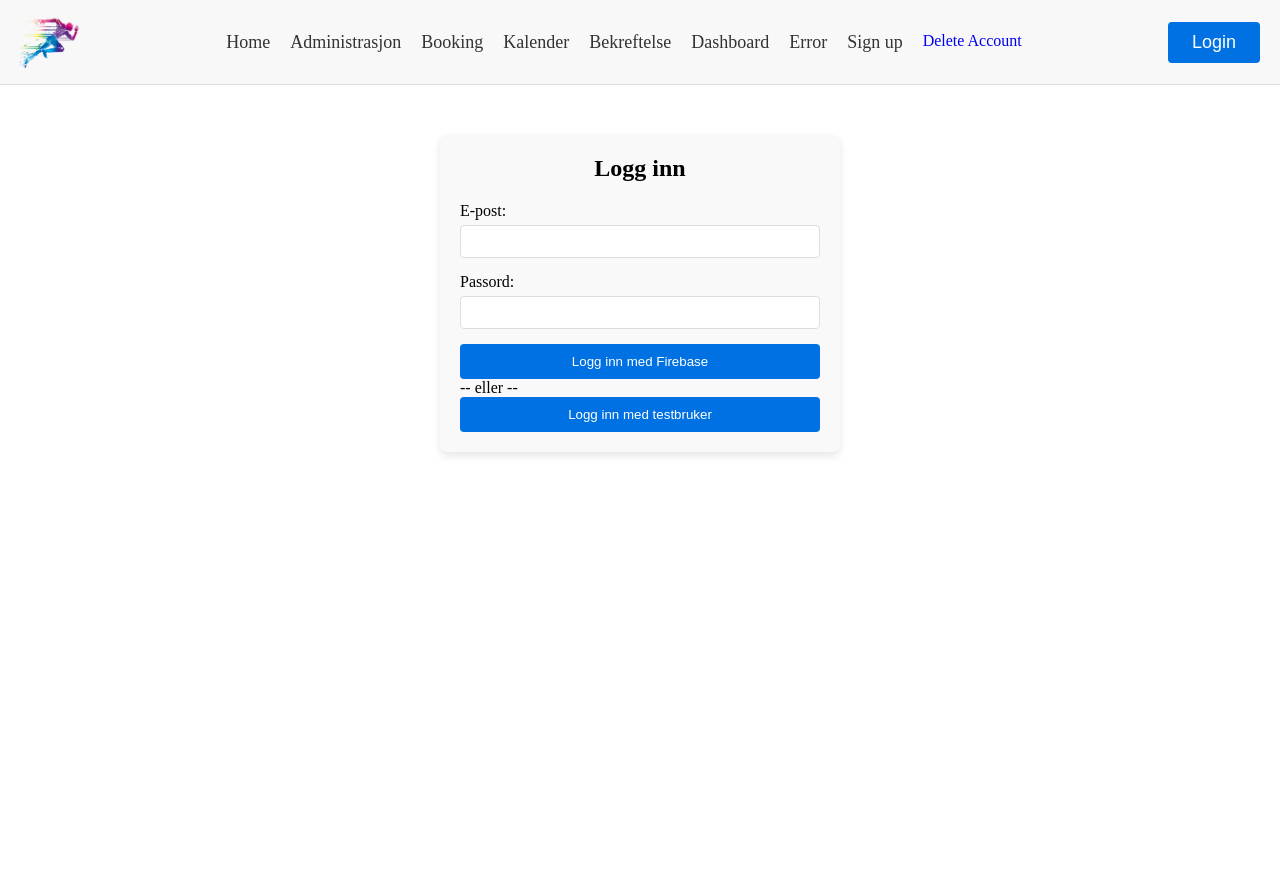
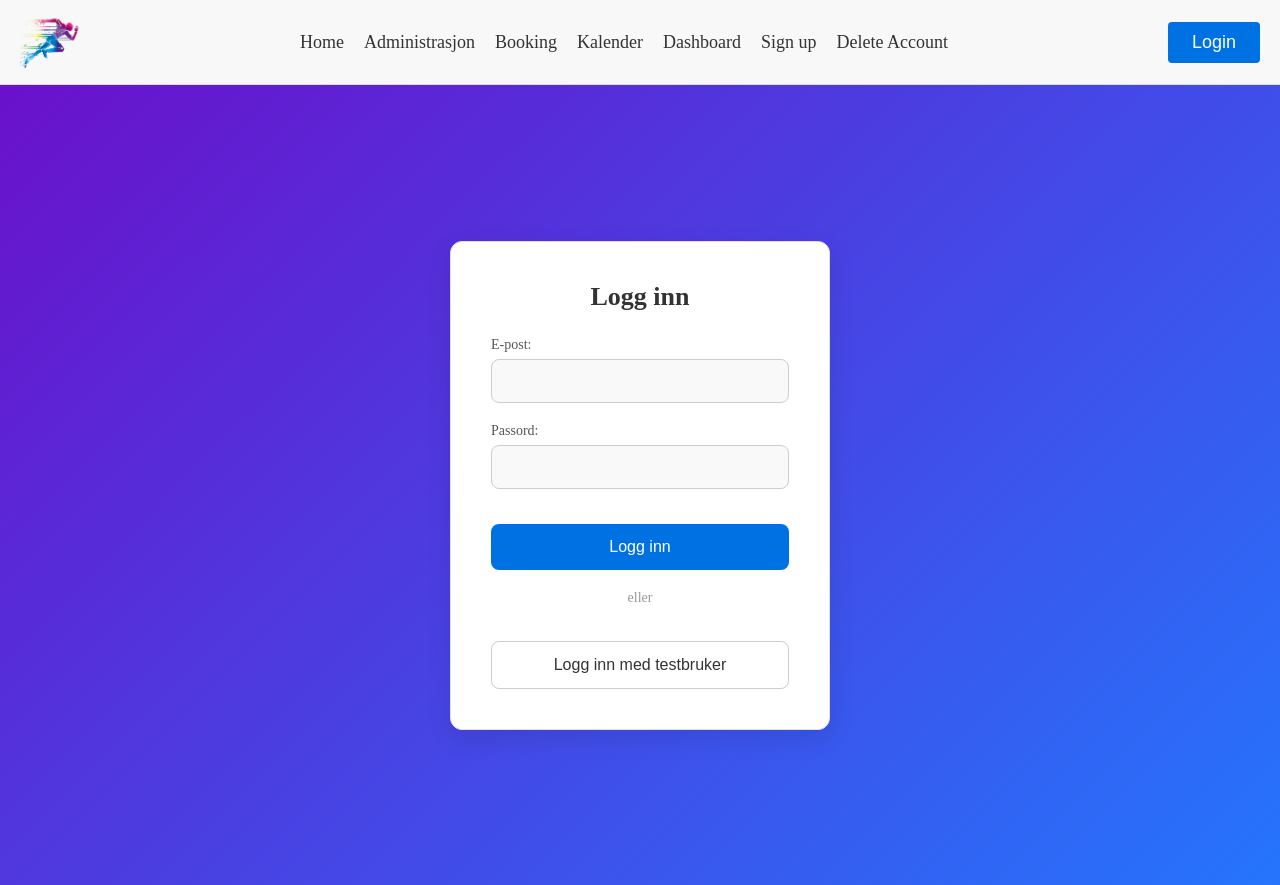
Before and after one commit to Ole994/bookingapp, a React (Vite) app: page /login in a window 1280 px wide. Before the commit the page ends 800 px from the top, so only its background shows below. Built offline with nearby package versions, Linux system fonts and the light colour scheme.

Commit message:
css added

```diff
--- a/src/component/login/Login.jsx
+++ b/src/component/login/Login.jsx
@@ -4,7 +4,7 @@ import { AuthContext } from '../../context/AuthContext';
 import { useNavigate } from 'react-router-dom';
 import { auth } from '../../firebaseConfig';
 import { signInWithEmailAndPassword } from 'firebase/auth';
-import './login.css';
+import '../login/Login.css';
 
 const Login = () => {
   const { login } = useContext(AuthContext);
@@ -16,27 +16,22 @@ const Login = () => {
 
   const handleSubmit = (e) => {
     e.preventDefault();
-    const userData = { email, name: 'Test User' }; // Testdata for bruker
+    const userData = { email, name: 'Test User' };
     login(userData);
-    navigate('/'); // Send brukeren til hovedsiden etter innlogging
+    navigate('/');
   };
 
-  // Ny funksjon som håndterer Firebase-innlogging
   const handleFirebaseLogin = async (e) => {
     e.preventDefault();
     setError(null);
     setSuccess(null);
 
     try {
-      // Firebase Authentication
       const userCredential = await signInWithEmailAndPassword(auth, email, password);
       const user = userCredential.user;
-
-      // Kall på `login` fra AuthContext med ekte brukerdata
       login({ email: user.email, name: user.displayName || 'Firebase User' });
-
       setSuccess("Innlogging var vellykket!");
-      setTimeout(() => navigate('/'), 2000); // Naviger til hovedsiden etter en kort forsinkelse
+      setTimeout(() => navigate('/'), 2000);
     } catch (err) {
       console.error('Error logging in with Firebase:', err.message);
       setError("Kunne ikke logge inn. Vennligst sjekk e-post og passord og prøv igjen.");
@@ -44,41 +39,43 @@ const Login = () => {
   };
 
   return (
-    <div className="login-container">
-      <h2>Logg inn</h2>
+    <div className="login-wrapper">
+      <div className="login-box">
+        <h2 className="login-title">Logg inn</h2>
 
-      {/* Vis suksess- eller feilmelding */}
-      {error && <p style={{ color: 'red' }}>{error}</p>}
-      {success && <p style={{ color: 'green' }}>{success}</p>}
+        {error && <p className="error-message">{error}</p>}
+        {success && <p className="success-message">{success}</p>}
 
-      <form onSubmit={handleFirebaseLogin}>
-        <div>
-          <label>E-post:</label>
+        <form onSubmit={handleFirebaseLogin} className="login-form">
+          <div className="input-group">
+            <label htmlFor="email">E-post:</label>
             <input
               type="email"
+              id="email"
               value={email}
               onChange={(e) => setEmail(e.target.value)}
               required
             />
           </div>
-        <div>
-          <label>Passord:</label>
+          <div className="input-group">
+            <label htmlFor="password">Passord:</label>
             <input
               type="password"
+              id="password"
               value={password}
               onChange={(e) => setPassword(e.target.value)}
               required
             />
           </div>
-        <button type="submit">Logg inn med Firebase</button>
+          <button type="submit" className="primary-button">Logg inn</button>
         </form>
 
-      <p>-- eller --</p>
+        <div className="separator">eller</div>
 
-      {/* Eksisterende funksjon for testinnlogging */}
-      <form onSubmit={handleSubmit}>
-        <button type="submit">Logg inn med testbruker</button>
+        <form onSubmit={handleSubmit} className="login-form">
+          <button type="submit" className="secondary-button">Logg inn med testbruker</button>
         </form>
+      </div>
     </div>
   );
 };
--- a/src/component/login/login.css
+++ b/src/component/login/login.css
@@ -1,44 +1,109 @@
-/* src/pages/login/login.css */
-.login-container {
-    max-width: 400px;
-    margin: 50px auto;
+/* login.css */
+.login-wrapper {
+  display: flex;
+  justify-content: center;
+  align-items: center;
+  min-height: 100vh;
+  background: linear-gradient(135deg, #6a11cb, #2575fc);
   padding: 20px;
-    background-color: #f9f9f9;
-    border-radius: 8px;
-    box-shadow: 0 4px 8px rgba(0, 0, 0, 0.1);
 }
 
-  .login-container h2 {
-    margin-bottom: 20px;
+.login-box {
+  width: 100%;
+  max-width: 380px;
+  padding: 40px;
+  border-radius: 12px;
+  background-color: #ffffff;
+  border: 1px solid #e0e0e0;
+  box-shadow: 0 8px 24px rgba(0, 0, 0, 0.1);
   text-align: center;
 }
 
-  .login-container form div {
-    margin-bottom: 15px;
+.login-title {
+  font-size: 26px;
+  color: #333333;
+  font-weight: 600;
+  margin-bottom: 25px;
 }
 
-  .login-container label {
-    display: block;
-    margin-bottom: 5px;
+.error-message {
+  color: #e74c3c;
+  margin: 10px 0;
+  font-size: 14px;
 }
 
-  .login-container input {
-    width: 100%;
-    padding: 8px;
-    border: 1px solid #ddd;
-    border-radius: 4px;
+.success-message {
+  color: #2ecc71;
+  margin: 10px 0;
+  font-size: 14px;
 }
 
-  .login-container button {
-    width: 100%;
-    padding: 10px;
-    background-color: #0071e3;
-    color: white;
-    border: none;
-    border-radius: 4px;
-    cursor: pointer;
+.login-form .input-group {
+  margin-bottom: 20px;
+  text-align: left;
 }
 
-  .login-container button:hover {
+.login-form .input-group label {
+  display: block;
+  font-size: 14px;
+  color: #555555;
+  margin-bottom: 6px;
+}
+
+.login-form .input-group input {
+  width: 100%;
+  padding: 12px;
+  border-radius: 8px;
+  border: 1px solid #ccc;
+  font-size: 16px;
+  background-color: #f9f9f9;
+}
+
+.primary-button,
+.secondary-button {
+  width: 100%;
+  padding: 14px;
+  font-size: 16px;
+  border-radius: 8px;
+  cursor: pointer;
+  transition: all 0.3s ease;
+  margin-top: 15px;
+}
+
+.primary-button {
+  background-color: #0071e3;
+  color: #ffffff;
+  border: none;
+}
+
+.primary-button:hover {
   background-color: #005bb5;
 }
+
+.secondary-button {
+  background-color: #ffffff;
+  color: #333333;
+  border: 1px solid #ccc;
+}
+
+.secondary-button:hover {
+  background-color: #f0f0f0;
+}
+
+.separator {
+  font-size: 14px;
+  color: #999999;
+  margin: 20px 0;
+}
+
+@media (max-width: 768px) {
+  .login-box {
+    padding: 30px;
+  }
+
+  .primary-button,
+  .secondary-button {
+    font-size: 15px;
+    padding: 12px;
+  }
+}
--- a/src/component/signup/SignUp.jsx
+++ b/src/component/signup/SignUp.jsx
@@ -3,7 +3,8 @@ import { useState } from 'react';
 import { auth } from '../../firebaseConfig';
 import { createUserWithEmailAndPassword } from 'firebase/auth';
 import { useFormik } from 'formik';
-import { signUpSchema } from '../../assets/validationSchema'; // Pass på at stien er korrekt
+import { signUpSchema } from '../../assets/validationSchema';
+import '../signup/signup.css'; // Importerer den nye CSS-filen
 
 const SignUp = () => {
   const [success, setSuccess] = useState(null);
@@ -13,9 +14,9 @@ const SignUp = () => {
     initialValues: {
       email: '',
       password: '',
-      confirmPassword: '', // Legger til confirmPassword-felt for validering
+      confirmPassword: '',
     },
-    validationSchema: signUpSchema, // Aktiverer Yup-validering
+    validationSchema: signUpSchema,
     onSubmit: async (values) => {
       setError(null);
       setSuccess(null);
@@ -32,14 +33,15 @@ const SignUp = () => {
   });
 
   return (
-    <div>
-      <h2>Sign Up</h2>
+    <div className="signup-page">
+      <div className="signup-box">
+        <h2>Create Account</h2>
 
-      {error && <p style={{ color: 'red' }}>{error}</p>}
-      {success && <p style={{ color: 'green' }}>{success}</p>}
+        {error && <p className="message error">{error}</p>}
+        {success && <p className="message success">{success}</p>}
 
-      <form onSubmit={formik.handleSubmit}>
-        <div>
+        <form onSubmit={formik.handleSubmit} className="signup-form">
+          <div className="input-group">
             <input
               type="email"
               placeholder="Email"
@@ -50,10 +52,11 @@ const SignUp = () => {
               required
             />
             {formik.touched.email && formik.errors.email ? (
-            <div style={{ color: 'red' }}>{formik.errors.email}</div>
+              <div className="input-error">{formik.errors.email}</div>
             ) : null}
           </div>
-        <div>
+
+          <div className="input-group">
             <input
               type="password"
               placeholder="Password"
@@ -64,10 +67,11 @@ const SignUp = () => {
               required
             />
             {formik.touched.password && formik.errors.password ? (
-            <div style={{ color: 'red' }}>{formik.errors.password}</div>
+              <div className="input-error">{formik.errors.password}</div>
             ) : null}
           </div>
-        <div>
+
+          <div className="input-group">
             <input
               type="password"
               placeholder="Confirm Password"
@@ -78,11 +82,13 @@ const SignUp = () => {
               required
             />
             {formik.touched.confirmPassword && formik.errors.confirmPassword ? (
-            <div style={{ color: 'red' }}>{formik.errors.confirmPassword}</div>
+              <div className="input-error">{formik.errors.confirmPassword}</div>
             ) : null}
           </div>
-        <button type="submit">Sign Up</button>
+
+          <button type="submit" className="submit-button">Sign Up</button>
         </form>
+      </div>
     </div>
   );
 };
--- /dev/null
+++ b/src/component/signup/signup.css
@@ -0,0 +1,136 @@
+/* src/component/signup/SignUp.css */
+
+/* Generell stil for hele siden */
+.signup-page {
+    display: flex;
+    justify-content: center;
+    align-items: center;
+    height: 100vh;
+    padding: 1rem;
+    background-image: linear-gradient(to right top, #051937, #004d7a, #008793, #00bf72, #a8eb12);
+    color: #f0f0f0;
+  }
+
+  /* Kasse for registrering */
+  .signup-box {
+    width: 100%;
+    max-width: 400px;
+    padding: 2rem;
+    background-color: #2c2c2c;
+    border-radius: 8px;
+    box-shadow: 0 8px 16px rgba(0, 0, 0, 0.3);
+    text-align: center;
+  }
+
+  /* Overskrift */
+  .signup-box h2 {
+    margin-bottom: 1.5rem;
+    font-size: 1.8rem;
+    color: #f0f0f0;
+  }
+
+  /* Input-gruppe */
+  .signup-form .input-group {
+    margin-bottom: 1.2rem;
+  }
+
+  .signup-form input {
+    width: 100%;
+    padding: 0.8rem;
+    font-size: 1rem;
+    color: #f0f0f0;
+    background-color: #3a3a3a;
+    border: 1px solid #555;
+    border-radius: 4px;
+    transition: border-color 0.3s ease;
+  }
+
+  .signup-form input:focus {
+    border-color: #00aaff;
+    outline: none;
+  }
+
+  .input-error {
+    color: #ff4d4d;
+    font-size: 0.85rem;
+    text-align: left;
+    margin-top: 0.5rem;
+  }
+
+  /* Send-knapp */
+  .submit-button {
+    width: 100%;
+    padding: 0.8rem;
+    font-size: 1rem;
+    font-weight: bold;
+    color: #ffffff;
+    background-color: #00aaff;
+    border: none;
+    border-radius: 4px;
+    cursor: pointer;
+    transition: background-color 0.3s ease;
+    margin-top: 1rem;
+  }
+
+  .submit-button:hover {
+    background-color: #008fcc;
+  }
+
+  /* Meldinger */
+  .message {
+    font-size: 0.9rem;
+    margin-bottom: 1rem;
+    padding: 0.5rem;
+    border-radius: 4px;
+  }
+
+  .error {
+    background-color: #ff4d4d;
+    color: #ffffff;
+  }
+
+  .success {
+    background-color: #4caf50;
+    color: #ffffff;
+  }
+
+  /* Responsiv styling */
+  @media (max-width: 768px) {
+    .signup-box {
+      padding: 1.5rem;
+    }
+
+    .signup-box h2 {
+      font-size: 1.5rem;
+    }
+
+    .signup-form input {
+      padding: 0.6rem;
+      font-size: 0.9rem;
+    }
+
+    .submit-button {
+      padding: 0.6rem;
+      font-size: 0.9rem;
+    }
+  }
+
+  @media (max-width: 480px) {
+    .signup-box {
+      padding: 1rem;
+    }
+
+    .signup-box h2 {
+      font-size: 1.3rem;
+    }
+
+    .signup-form input {
+      padding: 0.5rem;
+      font-size: 0.85rem;
+    }
+
+    .submit-button {
+      padding: 0.5rem;
+      font-size: 0.85rem;
+    }
+  }
--- a/src/pages/nav/Navigation.jsx
+++ b/src/pages/nav/Navigation.jsx
@@ -15,34 +15,40 @@ const Navigation = () => {
     setMenuOpen(prevState => !prevState);
   };
 
+  // Lukker menyen når en lenke klikkes i mobilvisning
+  const handleLinkClick = () => {
+    if (window.innerWidth < 768) {
+      setMenuOpen(false);
+    }
+  };
+
   // Håndterer innlogging og omdirigering til Login-siden
   const handleLoginClick = () => {
     navigate('/login');
+    handleLinkClick(); // Lukker menyen på små skjermer
   };
 
   return (
     <nav className="navbar">
       <div className="logo">
-        <Link to="/">
+        <Link to="/" onClick={handleLinkClick}>
           <img src={runningLogo} alt="Running Logo" className="logo-img" />
         </Link>
       </div>
 
       <ul className={`nav-links ${menuOpen ? 'open' : ''}`}>
-      <li><Link to="/">Home</Link></li>
-      <li><Link to="/administration">Administrasjon</Link></li>
-        <li><Link to="/booking">Booking</Link></li>
-        <li><Link to="/calendar">Kalender</Link></li>
-        <li><Link to="/confirmation">Bekreftelse</Link></li>
-        <li><Link to="/dashboard">Dashboard</Link></li>
-        <li><Link to="/error">Error</Link></li>
-        <li><Link to="/signup">Sign up</Link></li>
-        <Link to="/deleteAccount">Delete Account</Link>
+        <li><Link to="/" onClick={handleLinkClick}>Home</Link></li>
+        <li><Link to="/administration" onClick={handleLinkClick}>Administrasjon</Link></li>
+        <li><Link to="/booking" onClick={handleLinkClick}>Booking</Link></li>
+        <li><Link to="/calendar" onClick={handleLinkClick}>Kalender</Link></li>
+        <li><Link to="/dashboard" onClick={handleLinkClick}>Dashboard</Link></li>
+        <li><Link to="/signup" onClick={handleLinkClick}>Sign up</Link></li>
+        <li><Link to="/deleteAccount" onClick={handleLinkClick}>Delete Account</Link></li>
       </ul>
 
       <div className="auth-buttons">
         {user ? (
-          <button onClick={logout}>Logout</button>
+          <button onClick={() => { logout(); handleLinkClick(); }}>Logout</button>
         ) : (
           <button onClick={handleLoginClick}>Login</button>
         )}
--- a/src/pages/nav/nav.css
+++ b/src/pages/nav/nav.css
@@ -6,11 +6,14 @@
   padding: 10px 20px;
   background-color: #f8f8f8;
   border-bottom: 1px solid #ddd;
+  width: 100%;
+  max-width: 100vw; /* Forhindrer at navbaren overstiger skjermbredden */
+  box-sizing: border-box; /* Sørger for at padding ikke utvider navbaren */
 }
 
 /* Logo Styling */
 .logo img {
-  height: 50px; /* Set an appropriate height for the logo */
+  height: 50px;
   width: auto;
 }
 
@@ -19,6 +22,8 @@
   list-style: none;
   display: flex;
   gap: 20px;
+  margin: 0;
+  padding: 0;
 }
 
 .nav-links li a {
@@ -44,7 +49,7 @@
 
 /* Hamburger Menu */
 .hamburger {
-  display: none; /* Hidden by default on larger screens */
+  display: none;
   flex-direction: column;
   gap: 5px;
   cursor: pointer;
@@ -58,17 +63,20 @@
 
 /* Responsive Styles */
 @media (max-width: 768px) {
-  /* Show Hamburger Menu */
+  .navbar {
+    padding: 10px; /* Reduserer padding for små skjermer */
+  }
+
   .hamburger {
     display: flex;
-    z-index: 99; /* Ensures hamburger icon stays on top */
+    z-index: 99;
   }
 
   /* Hide Desktop Links */
   .nav-links {
     position: absolute;
     top: 60px;
-    left: -100%; /* Hidden off-screen by default */
+    left: -100%;
     flex-direction: column;
     align-items: center;
     justify-content: center;
@@ -77,35 +85,37 @@
     padding: 20px 0;
     transition: left 0.3s ease;
     z-index: 9;
+    box-sizing: border-box;
   }
 
   /* Display Mobile Links */
   .nav-links.open {
-    left: 0; /* Slides into view when "open" class is added */
+    left: 0;
   }
 
-  /* Responsive Link Styling */
   .nav-links li a {
-    font-size: 18px; /* Larger font for better readability on mobile */
+    font-size: 18px;
     padding: 10px;
     color: #333;
+    width: 100%;
+    text-align: center;
   }
 
-  /* Adjust Button Size */
   .auth-buttons button {
     padding: 10px 20px;
     font-size: 18px;
+    width: 100%;
   }
 }
 
 /* Ultra-Wide Screens */
 @media (min-width: 1200px) {
   .logo img {
-    height: 60px; /* Slightly larger logo */
+    height: 60px;
   }
 
   .nav-links li a {
-    font-size: 18px; /* Larger links for readability */
+    font-size: 18px;
   }
 
   .auth-buttons button {
--- a/vite.config.js
+++ b/vite.config.js
@@ -4,7 +4,7 @@ import react from '@vitejs/plugin-react-swc';
 
 export default defineConfig({
   plugins: [react()],
-  // base: '/bookingapp/', // Sørg for å angi base-URL til repo-navnet ditt
+  base: '/bookingapp/', // Sørg for å angi base-URL til repo-navnet ditt
   build: {
     outDir: 'dist',
   },
```
Lines whose indentation alone changed are shown as unchanged.
